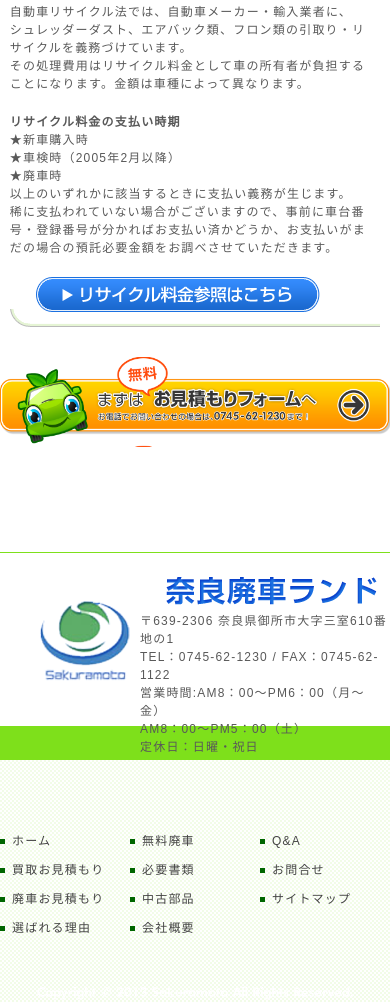
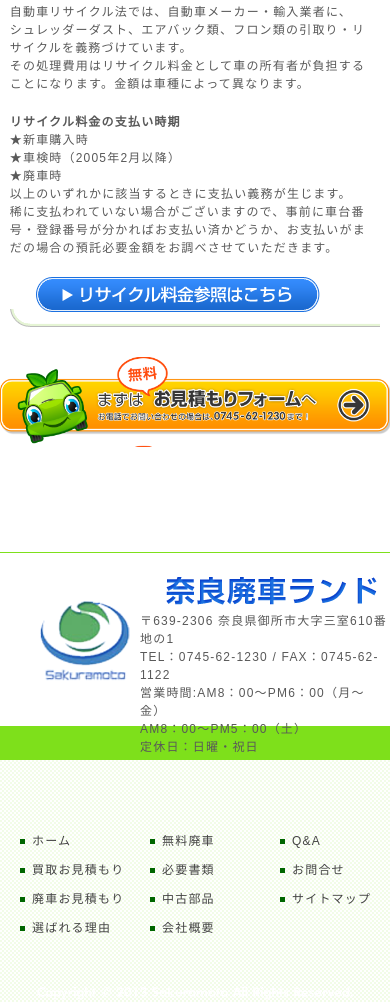
Before and after one commit to hiroton09/haisya-kaitori, a plain HTML site: page index.html in a window 390 px wide. Shown: the part 1356-2358 px from the top of the page. Drawn offline with nearby package versions, Linux system fonts and the light colour scheme.

Commit message:
Update base.css

```diff
--- a/css/base.css
+++ b/css/base.css
@@ -600,7 +600,11 @@ padding-bottom:25px;
 		flex-direction: column;
 	}
 	#footer ul li {
+		float: left !important;
+	}
+	#footer ul li {
 		width: unset !important;
+		margin-left: 20px !important;
 	}
 	/* footerListを左寄せ */
 	#footerList {
```
